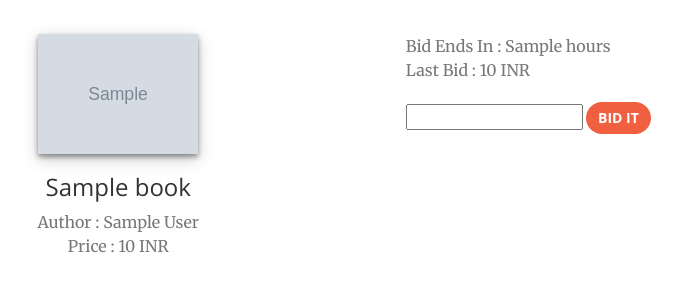
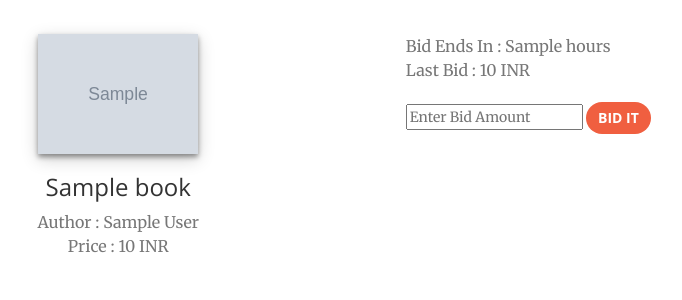
Before and after one commit to surajjana/savyrocket, a PHP site: page /flyingbook/bid_it.php?id=1 in a window 1280 px wide. Shown: the part 162-462 px from the top of the page, without its empty margins (278-960 px from the left). Run offline with PHP 8.4, Linux system fonts and the light colour scheme; the visitor is signed in with stand-in values (Sample User, id 1); tables that the repository leaves empty or names only in its code hold one stand-in row (values such as "Sample post"); grey boxes marked "Sample" are stand-in pictures; some libraries are stand-ins or nearby versions.

Commit message:
new commit

```diff
--- a/bid_it.php
+++ b/bid_it.php
@@ -160,7 +160,7 @@ $row_bid = mysql_fetch_array($retval, MYSQL_ASSOC);
                 		<p class="text-muted">Last Bid : <?php echo $row_bid['b_amount']." INR";?></p>
                         <br />
                         <form action="bid_final.php" method="get">
-                            <input type="text" class="form-group" name="bid_val">
+                            <input type="text" class="form-group" name="bid_val" placeholder="Enter Bid Amount">
                             <input type="hidden" name="book_id" value="<?php echo $_GET['id']; ?>">
                             <button class="btn btn-primary" type="submit">Bid It</button>
                         </form>
```
